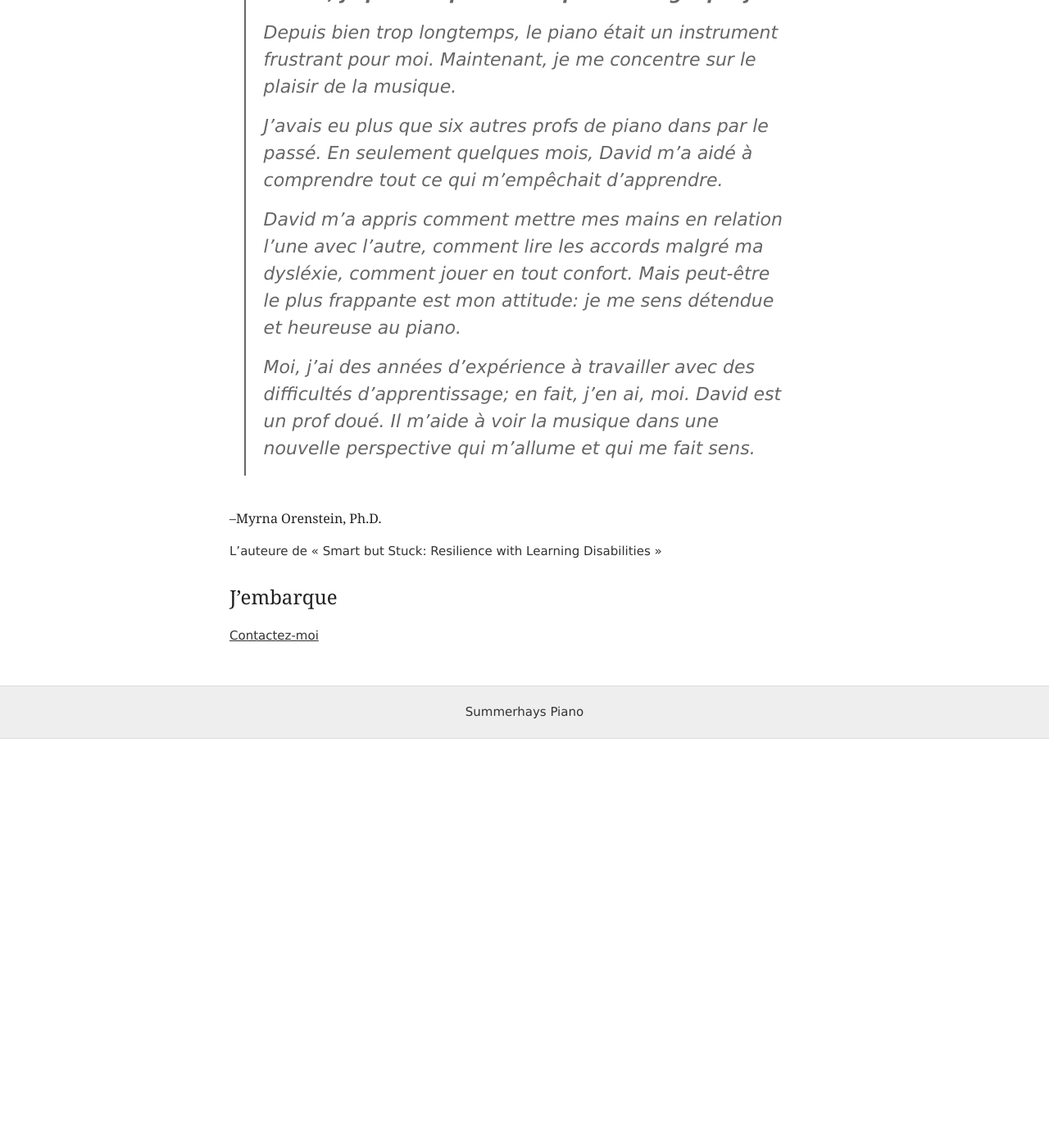
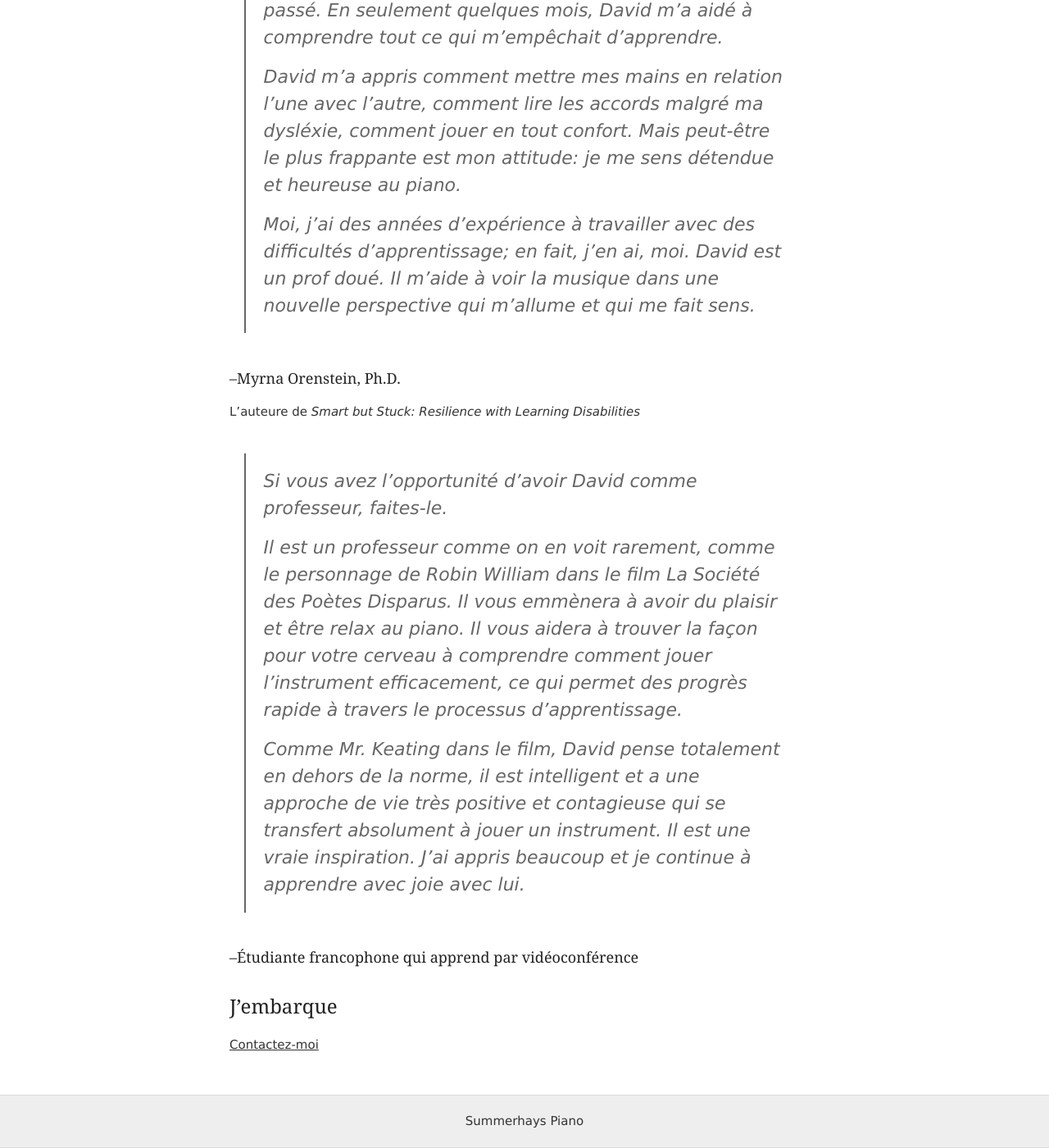
Before and after one commit to summerhays/piano-time, a Jekyll site: the page built from a_propos.md, in a window 1280 px wide and 1400 px high, scrolled down 759 px. Shown: the whole window at 82% size. Built offline with Jekyll 4.4.1, drawn with Linux system fonts in a browser that asks for light colours; before the commit the page ends 1660 px from its top, so only the background shows below that; some of the changed text lies outside the part shown.

```diff
--- a/a_propos.md
+++ b/a_propos.md
@@ -27,8 +23,17 @@ En plus, [j'accorde et je répare](https://accord.summerhays.net) les pianos.
   >
   > Moi, j'ai des années d'expérience à travailler avec des difficultés d'apprentissage; en fait, j'en ai, moi. David est un prof doué. Il m'aide à voir la musique dans une nouvelle perspective qui m'allume et qui me fait sens.
 
-###### --Myrna Orenstein, Ph.D.
-L'auteure de « Smart but Stuck: Resilience with Learning Disabilities »
+##### --Myrna Orenstein, Ph.D.
+L'auteure de _Smart but Stuck: Resilience with Learning Disabilities_
+
+  > Si vous avez l'opportunité d'avoir David comme professeur, faites-le.
+  >
+  > Il est un professeur comme on en voit rarement, comme le personnage de Robin William dans le film La Société des Poètes Disparus. Il vous emmènera à avoir du plaisir et être relax au piano. Il vous aidera à trouver la façon pour votre cerveau à comprendre comment jouer l'instrument efficacement, ce qui permet des progrès rapide à travers le processus d'apprentissage.
+  >
+  > Comme Mr. Keating dans le film, David pense totalement en dehors de la norme, il est intelligent et a une approche de vie très positive et contagieuse qui se transfert absolument à jouer un instrument. Il est une vraie inspiration. J'ai appris beaucoup et je continue à apprendre avec joie avec lui.
+
+
+##### --Étudiante francophone qui apprend par vidéoconférence
 
 ### J'embarque
 
```
Also changed, not shown: other parts of a_propos.md (+0 -4 lines).
